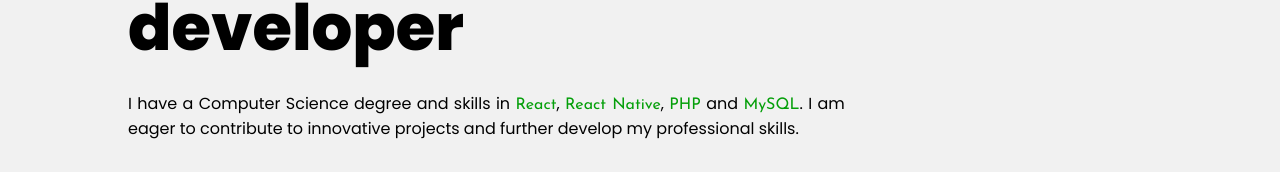
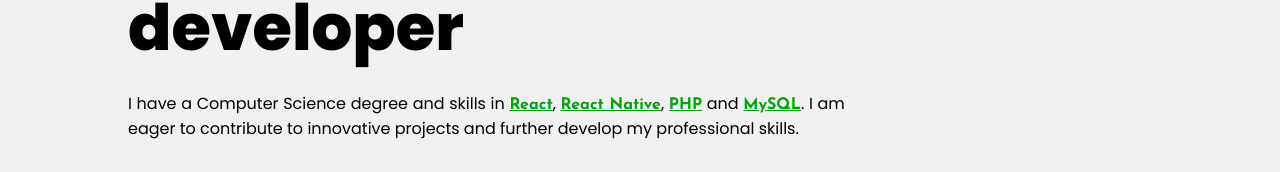
Before and after one commit to mintesnotshikur/portfolio, a React (Vite) app: page / in a window 1280 px wide. Shown: the part 326-498 px from the top of the page. Built offline with nearby package versions, Linux system fonts and the light colour scheme; a web font is replaced by a local one.

Commit message:
final change

```diff
--- a/components/projectOverview.jsx
+++ b/components/projectOverview.jsx
@@ -24,11 +24,7 @@
           </button>
         </div>
         <div className="flex flex-col justify-center items-center gap-2 decoration-0 overflow-hidden">
-          {/* <div className="flex gap-4"> */}
           <MoreImages images={image} title={title} />
-          {/* </div> */}
-          {/* )} */}
-          {/* <div className="w-full flex justify-between items-center"> */}
           {link && (
             <a
               href={link}
@@ -39,11 +35,9 @@
             </a>
           )}
         </div>
-        {/* </div> */}
         <p className="text-[1rem] font-normal w-full lg:max-h-[180px] h-[250px] overflow-auto">
           {description}
         </p>
-        {/* </div> */}
       </div>
     </div>
   );
--- a/src/App.jsx
+++ b/src/App.jsx
@@ -75,12 +75,23 @@
           </p>
           <p className="w-full text-justify lg:w-[70%]">
             I have a Computer Science degree and skills in{" "}
-            <span className="text-secondary font-secondary">React</span>,{" "}
-            <span className="text-secondary font-secondary">React Native</span>,{" "}
-            <span className="text-secondary font-secondary">PHP</span> and{" "}
-            <span className="text-secondary font-secondary">MySQL</span>. I am
-            eager to contribute to innovative projects and further develop my
-            professional skills.
+            <span className="font-bold underline text-secondary font-secondary">
+              React
+            </span>
+            ,{" "}
+            <span className="font-bold underline text-secondary font-secondary">
+              React Native
+            </span>
+            ,{" "}
+            <span className="font-bold underline text-secondary font-secondary">
+              PHP
+            </span>{" "}
+            and{" "}
+            <span className="font-bold underline text-secondary font-secondary">
+              MySQL
+            </span>
+            . I am eager to contribute to innovative projects and further
+            develop my professional skills.
           </p>
           <TalkButton customStyle={"w-max"} />
         </section>
```
